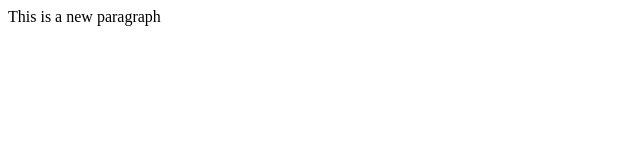
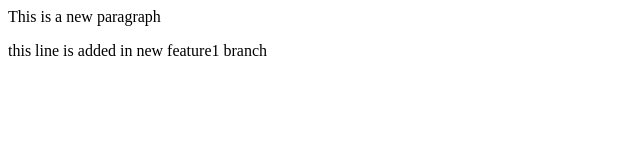
Before and after one commit to Harshitg03/localrepo, a plain HTML site: page index.html in a window 1280 px wide. Shown: the whole page, without its empty margins (0-640 px from the left). Drawn offline with Linux system fonts and the light colour scheme.

Commit message:
new line added in indexfile

```diff
--- a/index.html
+++ b/index.html
@@ -1 +1,2 @@
 <p>This is a new paragraph</p>
+<p> this line is added in new feature1 branch</p>
```
